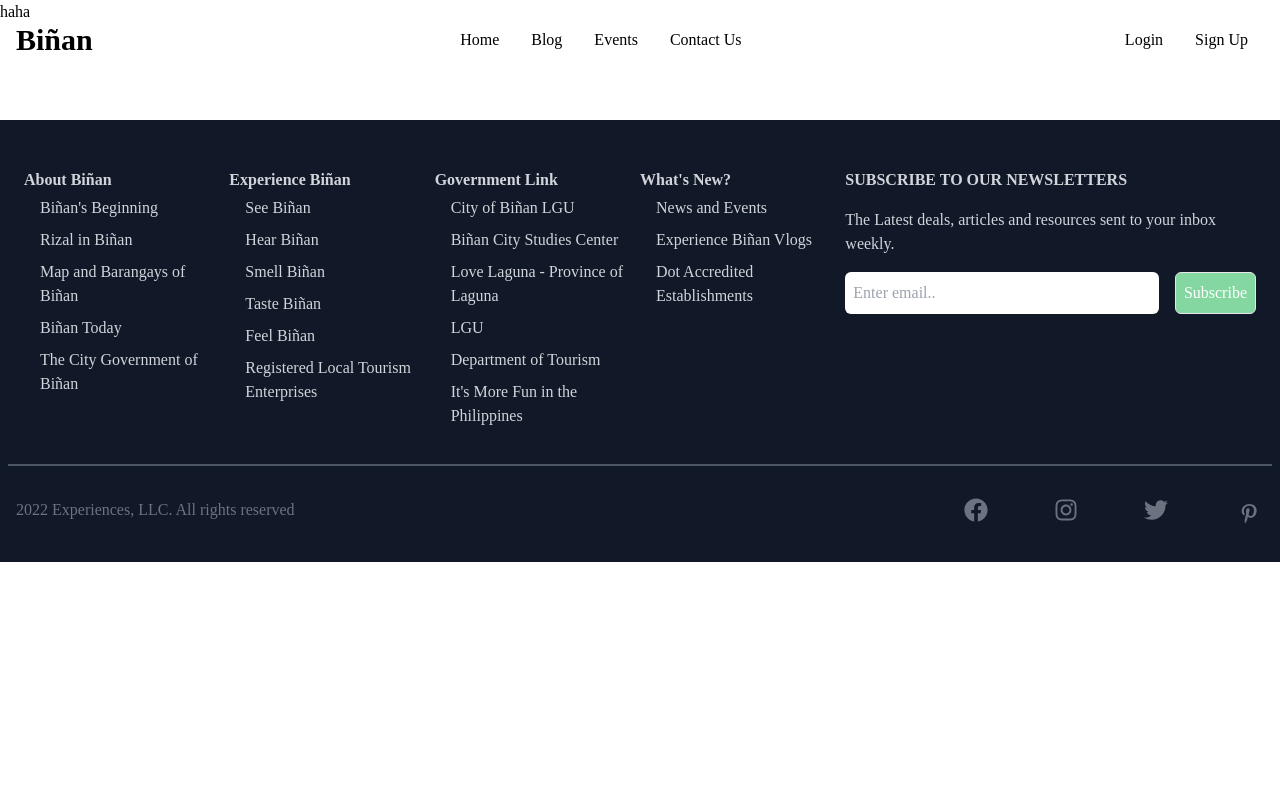
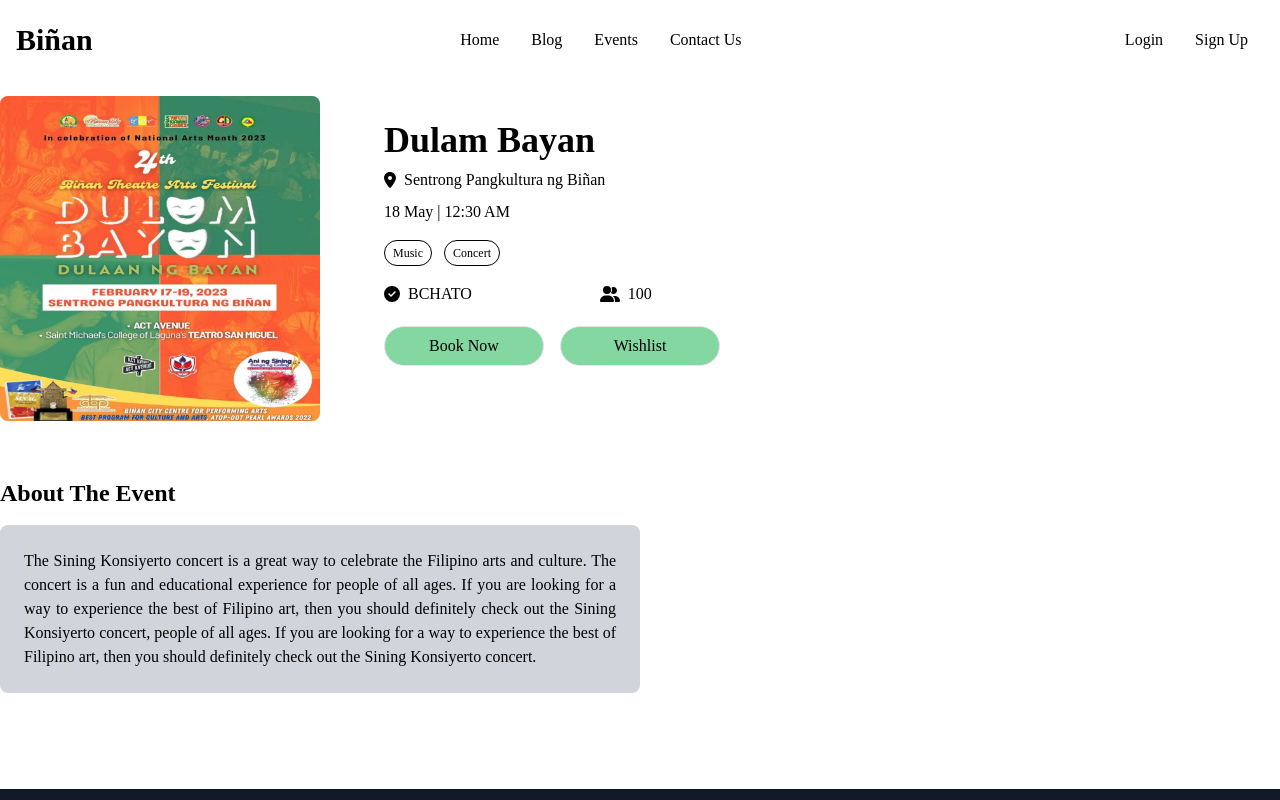
Before and after one commit to jeyanagarcia/web-reservation, a React (Create React App) app: page /event/1 in a window 1280 px wide. Shown: the top 800 px of the page. Built offline with nearby package versions, Linux system fonts and the light colour scheme.

Commit message:
initial-commit

```diff
--- a/src/App.js
+++ b/src/App.js
@@ -10,7 +10,6 @@ import Login from "./components/login-signup/login";
 import SignUp from "./components/login-signup/signup";
 import EventDetails from './components/events/eventDetails';
 
-
 function App() {
   return (
     <Router>
@@ -20,28 +19,21 @@ function App() {
         <Routes>
           <Route path="/" element={<Home />} />
           <Route path="/blog" element={<Blog />} />
-          <Route path="/event" element={<Event/>}/>
-          <Route path="/contact-us" element={<ContactUs/>}/>
-          <Route path="/login" element={<Login/>}/>
-          <Route path="/signup" element={<SignUp/>}/>
+          <Route path="/event" element={<Event />} />
+          <Route path="/contact-us" element={<ContactUs />} />
+          <Route path="/login" element={<Login />} />
+          <Route path="/signup" element={<SignUp />} />
 
+          <Route path="/event/:eventKey" element={<EventDetails />} />
+        </Routes>
 
-          <Route path="/event/:id" element={<EventDetails/>}/>
-
-        </Routes>
         <Footer />
       </div>
     </Router>
-
   );
 }
 
 export default App;
 
 
-
-
-
-
-//https://www.youtube.com/watch?v=gXdHvoWvViQ//
 //https://www.figma.com/file/C0uRkPaQZqDesCaNFZm6fY/Event-Reservation-System-team-library?type=design&node-id=0-1&t=YqNjQk08bYJbazGz-0//
--- a/src/components/contact-us/contact.jsx
+++ b/src/components/contact-us/contact.jsx
@@ -23,7 +23,7 @@ const Contact = () => {
 
       <div name="contact-information" className="flex flex-col max-w-[600px] w-full ml-12">
         <div className="pb-8">
-          <img className="icon ml-12 mb-4" src={images.contacticon} style={{ maxWidth: '300px' }} />y
+          <img className="icon ml-12 mb-4" src={images.contacticon} style={{ maxWidth: '300px' }} />
           <p className="text-4xl font-bold text-black mb-6">Get in Touch with Us</p>
           <p><FontAwesomeIcon icon={faLocationDot} /> 83QM+GPF, Old Municipal Building, Biñan, Laguna</p>
           <p className="mt-2"><FontAwesomeIcon icon={faPhone} /> 091234567891</p>
--- a/src/components/events/event.jsx
+++ b/src/components/events/event.jsx
@@ -15,7 +15,7 @@ const Event = () => {
       </div>
       <div className="grid grid-cols-1 md:grid-cols-2 xl:grid-cols-4 gap-6 xl:gap-14">
         {eventData.map(event => (
-          <Link to={`/event/${event.eventkey}`} key={event.eventkey}>
+          <Link to={`/event/${event.eventKey}`} key={event.eventKey}>
             <FeaturedEvent
               title={event.title}
               genre1={event.genre1}
@@ -34,27 +34,11 @@ const Event = () => {
         <Search />
       </div>
 
-      <div className="grid grid-cols-1 md:grid-cols-2 xl:grid-cols-4 gap-6 xl:gap-14">
-        {eventData.map(event => (
-          <Link to={`/event/${event.eventkey}`} key={event.eventkey}>
-            <UpcomingEvent
-              title={event.title}
-              date_time={event.date_time}
-              genre1={event.genre1}
-              genre2={event.genre2}
-              org={event.organization}
-              price={event.price}
-              transaction={event.transaction}
-              limit={event.limit}
-              src={event.image}
-            />
-          </Link>
-        ))}
-      </div>
+
 
       <div className="grid grid-cols-1 md:grid-cols-2 xl:grid-cols-4 gap-6 xl:gap-14">
         {eventData.map(event => (
-          <Link to={`/event/${event.eventkey}`} key={event.eventkey}>
+          <Link to={`/event/${event.eventKey}`} key={event.eventKey}>
             <UpcomingEvent
               title={event.title}
               date_time={event.date_time}
--- a/src/components/events/eventDetails.jsx
+++ b/src/components/events/eventDetails.jsx
@@ -1,18 +1,73 @@
 import React from "react";
-import { useParams, Link } from 'react-router-dom';
-
-import { eventData } from '../../constant/eventData'
-
-
-
+import { useParams } from 'react-router-dom';
+import { eventData } from '../../constant/eventData';
+import { FontAwesomeIcon } from '@fortawesome/react-fontawesome';
+import { faCheckCircle, faLocationDot, faUserGroup } from '@fortawesome/free-solid-svg-icons';
 
 const EventDetails = () => {
-    const {id} = useParams();
-    console.log(id);
+  const { eventKey } = useParams();
+  const parsedEventKey = parseInt(eventKey);
+  const eventInfo = eventData.find(event => event.eventKey === parsedEventKey);
 
-    return (
-        <div>haha</div>
-    )
+  return (
+    <section>
+      <div className="container mx-auto min-h-[400px] mb-14 flex items-start justify-left lg:flex-row">
+        <div className="mt-24 flex">
+          <div className="w-70% bg-gray-300 rounded-lg overflow-hidden">
+            <img
+              className="w-80 h-full object-cover"
+              src={eventInfo.image}
+              alt="Event Image"
+            />
+          </div>
+
+          <div className="p-6 flex flex-col justify-left ml-10">
+            <h1 className="text-4xl font-bold">{eventInfo.title}</h1>
+            <div className="flex items-center mt-2">
+              <FontAwesomeIcon icon={faLocationDot} className="mr-2" />
+              <span>{eventInfo.location}</span>
+            </div>
+            <div className="mt-2">{eventInfo.date_time}</div>
+            <div className="flex gap-3 mt-4">
+              <div className="text-xs px-2 py-1 rounded-full border border-black">
+                {eventInfo.genre1}
+              </div>
+              <div className="text-xs px-2 py-1 rounded-full border border-black">
+                {eventInfo.genre2}
+              </div>
+            </div>
+            <div className="flex gap-32 mt-4">
+              <div className="flex items-center">
+                <FontAwesomeIcon icon={faCheckCircle} className="mr-2" />
+                <span>{eventInfo.organization}</span>
+              </div>
+              <div className="flex items-center">
+                <FontAwesomeIcon icon={faUserGroup} className="mr-2" />
+                <span>{eventInfo.limit}</span>
+              </div>
+            </div>
+            <div className="flex justify-left mt-5">
+                <button className="w-40 h-10 rounded-full shadow-shadowOne flex items-center justify-center
+                    bg-gradient-to-r from-bodyColor to-[#73d081] group hover:bg-gradient-to-b hover:from-green-200 hover:to-green-300
+                    transition-colors duration-1000 mx-auto text-black mr-4">Book Now</button>
+
+                <button className="w-40 h-10 rounded-full shadow-shadowOne flex items-center justify-center
+                    bg-gradient-to-r from-bodyColor to-[#73d081] group hover:bg-gradient-to-b hover:from-green-200 hover:to-green-300
+                    transition-colors duration-1000 mx-auto text-black mr-4">Wishlist</button>
+            </div>
+          </div>
+        </div>
+      </div>
+
+    <div className="container mx-auto min-w-[50%] mb-14 justify-left">
+        <h1 className="text-2xl font-bold">About The Event</h1>
+        <div className="bg-gray-300 rounded-lg p-6 mt-4 w-1/2">
+    <p className="text-justify">{eventInfo.description}</p>
+  </div>
+</div>
+
+    </section>
+  );
 };
 
 export default EventDetails;
--- a/src/constant/eventData.jsx
+++ b/src/constant/eventData.jsx
@@ -2,7 +2,7 @@ import images from './images'
 
 export const eventData = [
     {
-    eventkey:1,
+    eventKey:1,
     title:"Dulam Bayan",
     location:"Sentrong Pangkultura ng Biñan",
     date_time: "18 May  |  12:30 AM",
@@ -17,7 +17,7 @@ export const eventData = [
     },
 
     {
-    eventkey:2,
+    eventKey:2,
     title:"Sining Konsiyerto",
     location:"Sentrong Pangkultura ng Biñan",
     date_time: "18 May  |  12:30 AM",
@@ -28,10 +28,11 @@ export const eventData = [
     price:"₱40.00",
     description:"The Sining Konsiyerto concert is a great way to celebrate the Filipino arts and culture. The concert is a fun and educational experience for people of all ages. If you are looking for a way to experience the best of Filipino art, then you should definitely check out the Sining Konsiyerto concert, people of all ages. If you are looking for a way to experience the best of Filipino art, then you should definitely check out the Sining Konsiyerto concert.",
     image:images.event1,
+    button:"Book Now"
     },
 
     {
-    eventkey:3,
+    eventKey:3,
     title:"House 4 Rent",
     location:"Sentrong Pangkultura ng Biñan",
     date_time: "18 May  |  12:30 AM",
@@ -42,10 +43,11 @@ export const eventData = [
     price:"₱40.00",
     description:"The Sining Konsiyerto concert is a great way to celebrate the Filipino arts and culture. The concert is a fun and educational experience for people of all ages. If you are looking for a way to experience the best of Filipino art, then you should definitely check out the Sining Konsiyerto concert, people of all ages. If you are looking for a way to experience the best of Filipino art, then you should definitely check out the Sining Konsiyerto concert.",
     image:images.event2,
+    button:"Book Now"
     },
 
     {
-    eventkey:4,
+    eventKey:4,
     title:"BINGO",
     location:"Sentrong Pangkultura ng Biñan",
     date_time: "18 May  |  12:30 AM",
@@ -56,6 +58,9 @@ export const eventData = [
     price:"Free",
     description:"The Sining Konsiyerto concert is a great way to celebrate the Filipino arts and culture. The concert is a fun and educational experience for people of all ages. If you are looking for a way to experience the best of Filipino art, then you should definitely check out the Sining Konsiyerto concert, people of all ages. If you are looking for a way to experience the best of Filipino art, then you should definitely check out the Sining Konsiyerto concert.",
     image:images.event4,
+    button:"Book Now"
     },
 
 ];
+
+export default eventData;
```
